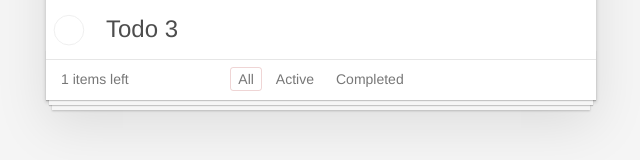
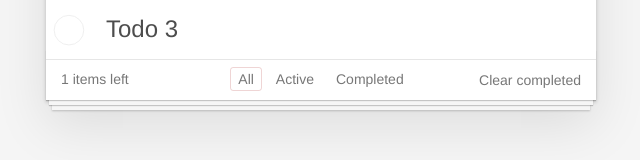
Before and after one commit to Stranger-odua/hillel-js, a React (Create React App) app in the folder src/homework-25 part 1/: page / in a window 1280 px wide. Shown: the part 316-476 px from the top of the page, without its empty margins (319-959 px from the left). Built offline with nearby package versions, Linux system fonts and the light colour scheme.

Commit message:
complete

```diff
--- a/src/homework-25 part 1/src/App.js
+++ b/src/homework-25 part 1/src/App.js
@@ -12,7 +12,6 @@ import {
     addTodo,
     toggleTodos,
     clearCompletedTodos,
-    itemsLeftCount,
     countItems,
 } from './functions';
 
@@ -27,9 +26,8 @@ export default function App() {
     const [filter, setFilter] = useState(initialFilter);
     const [todos, setTodos] = useState(initialTodos);
     const filteredTodos = filterTodos(todos, filter);
-    const itemsCount = countItems(todos);
-
-    const style = itemsCount > 0 ? {display: 'block'} : {display: 'none'};
+    const {itemsCount} = countItems(todos);
+    const style = itemsCount.all > 0 ? {display: 'block'} : {display: 'none'};
 
     return (<section className="todoapp">
         <TodoHeader addTodo={ (title) => {
@@ -58,7 +56,6 @@ export default function App() {
             updateFilter={ (filter) => setFilter(filter) }
             clearCompletedTodos={ () => setTodos(clearCompletedTodos(todos)) }
             itemsCount={ itemsCount }
-            itemsLeft={ itemsLeftCount(todos) }
         />
     </section>);
 }
--- a/src/homework-25 part 1/src/components/TodoCompleted.js
+++ b/src/homework-25 part 1/src/components/TodoCompleted.js
@@ -1,6 +1,8 @@
-function TodoCompleted({clearCompletedTodos, itemsLeft}) {
+function TodoCompleted({clearCompletedTodos, itemsCount}) {
 
-    const style = itemsLeft > 0 ? {display: 'none'} : {display: 'block'};
+    const style = itemsCount.completed > 0 ? {display: 'block'} : {display: 'none'};
+
+    console.log(itemsCount.completed);
 
     return <button
         className="clear-completed"
--- a/src/homework-25 part 1/src/components/TodoFooter.js
+++ b/src/homework-25 part 1/src/components/TodoFooter.js
@@ -2,14 +2,14 @@ import TodoItemsLeft from './TodoItemsLeft';
 import TodoFilter from './TodoFilter';
 import TodoCompleted from './TodoCompleted';
 
-export default function TodoFooter({filter, updateFilter, clearCompletedTodos, itemsCount, itemsLeft}) {
-    const style = itemsCount > 0 ? {display: 'block'} : {display: 'none'};
+export default function TodoFooter({filter, updateFilter, clearCompletedTodos, itemsCount}) {
+    const style = itemsCount.all > 0 ? {display: 'block'} : {display: 'none'};
 
     return (
         <footer className="footer" style={ style }>
-            <TodoItemsLeft itemsLeft={ itemsLeft }/>
+            <TodoItemsLeft itemsCount={ itemsCount }/>
             <TodoFilter filter={ filter } updateFilter={ updateFilter }/>
-            <TodoCompleted clearCompletedTodos={ clearCompletedTodos } itemsLeft={ itemsLeft }/>
+            <TodoCompleted clearCompletedTodos={ clearCompletedTodos } itemsCount={ itemsCount }/>
         </footer>
     );
 }
--- a/src/homework-25 part 1/src/components/TodoItemsLeft.js
+++ b/src/homework-25 part 1/src/components/TodoItemsLeft.js
@@ -1,7 +1,7 @@
-function TodoItemsLeft({itemsLeft}) {
+function TodoItemsLeft({itemsCount}) {
     return (
         <span className="todo-count">
-      <strong>{ itemsLeft }</strong> items left
+      <strong>{ itemsCount.left }</strong> items left
     </span>
     );
 }
--- a/src/homework-25 part 1/src/functions.js
+++ b/src/homework-25 part 1/src/functions.js
@@ -56,9 +56,9 @@ export function filterTodos(todos, filter) {
 }
 
 export function countItems(todos) {
-    return todos.length;
+    const all = todos?.length;
+    const left = todos.filter((todo) => !todo.completed).length;
+    const completed = todos.filter((todo) => todo.completed).length;
+
+    return {itemsCount: {all, left, completed}};
 }
-
-export function itemsLeftCount(todos) {
-    return todos.filter((todo) => !todo.completed).length;
-}
```
